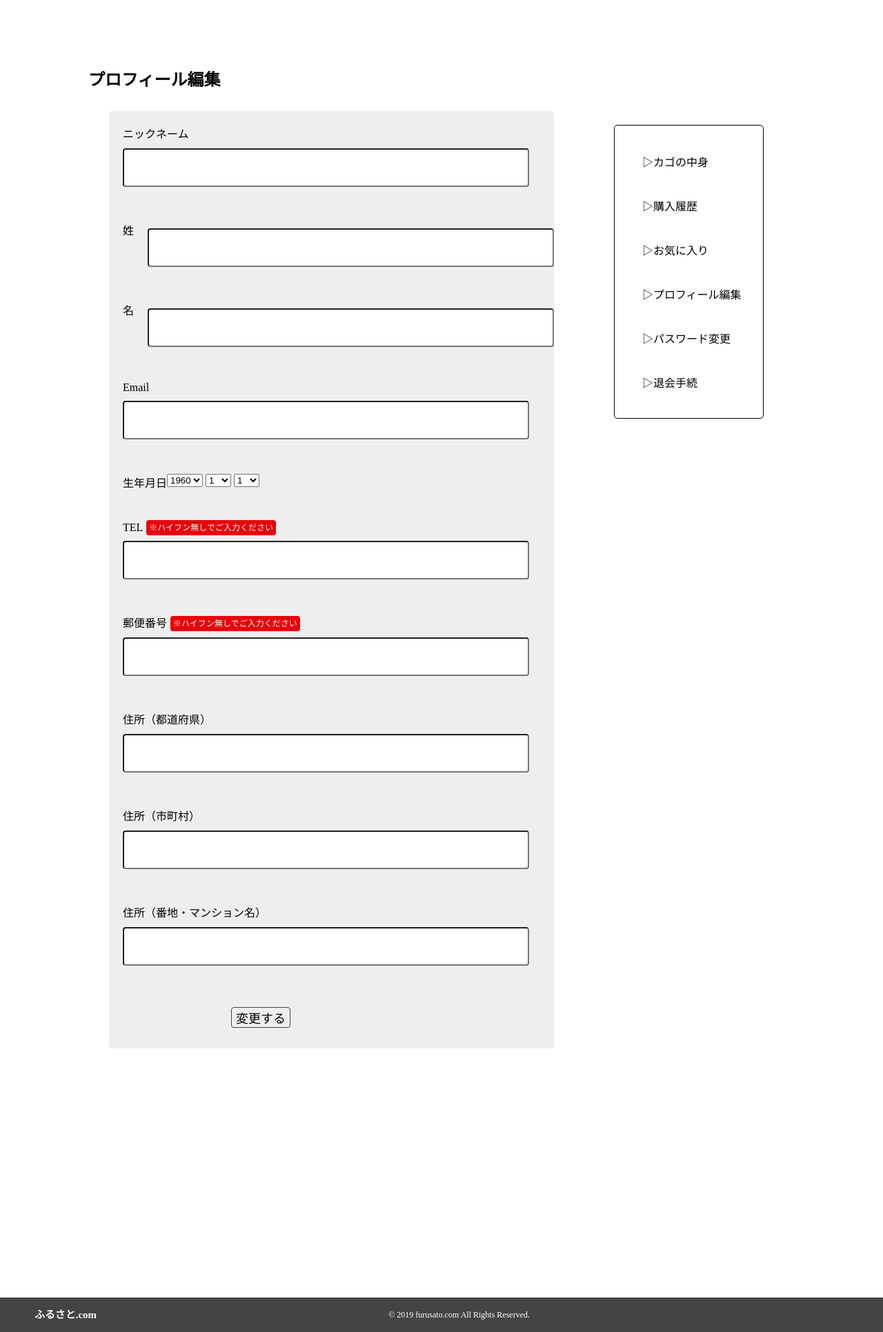
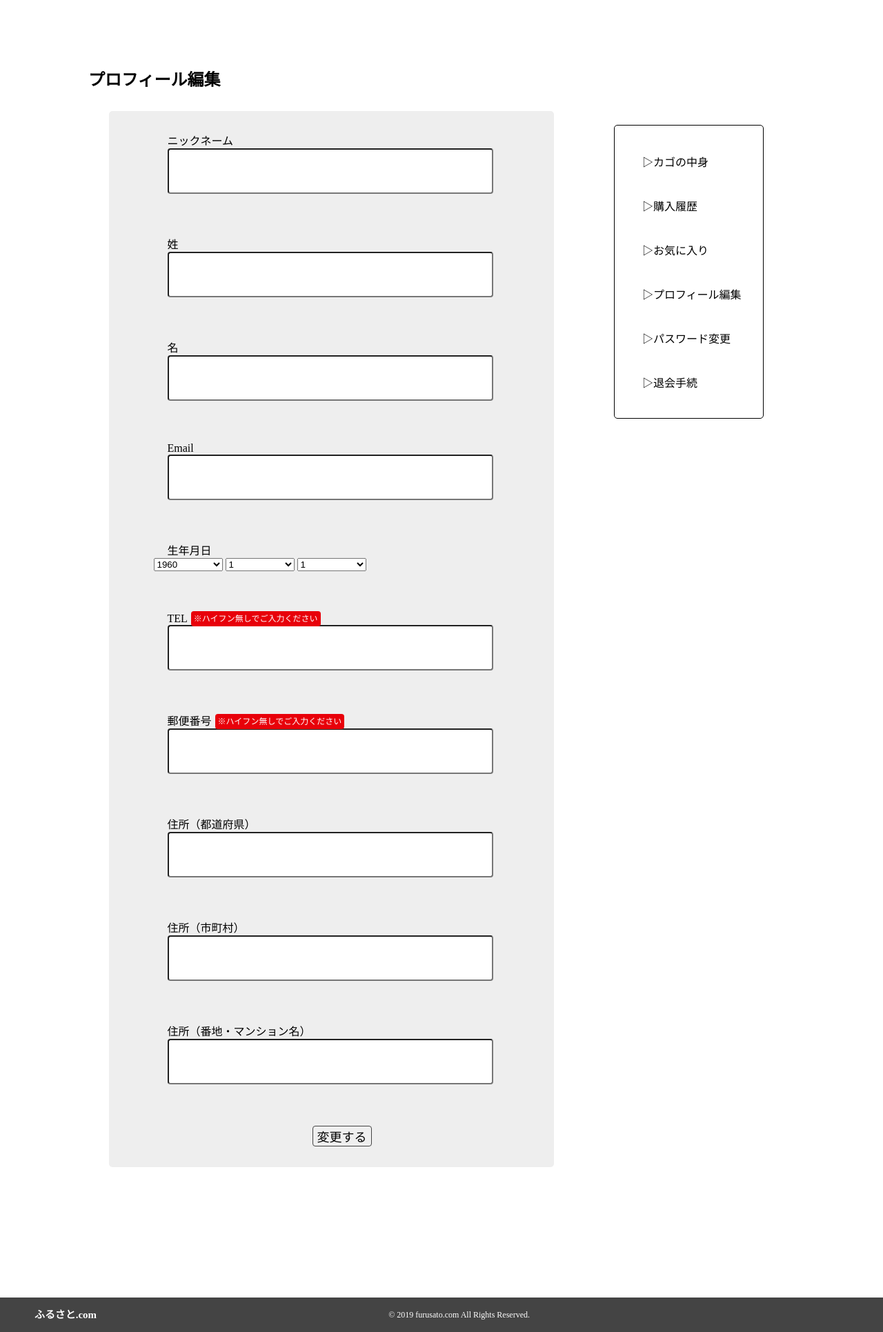
Before and after one commit to XIAO100he/Locigram, a PHP site: page /profEdit.php in a window 1280 px wide. Shown: the part 85-2016 px from the top of the page at 69% size. Run offline with PHP 8.4, Linux system fonts and the light colour scheme; the visitor is signed in with stand-in values (Sample User, id 1); data that the repository does not hold is empty; some libraries are stand-ins or nearby versions.

Commit message:
Edit css

```diff
--- a/style.css
+++ b/style.css
@@ -123,9 +123,9 @@ input[type="text"],input[type="password"]{
 	margin-left:20px;
 	font-size:15px;
 	border-radius: 4px;
+	display: block;
 }
-input[type="submit"]{
-	margin:0 auto;
+.signup-btn, .login-do-btn{
 	font-size:18px;
 	margin-top:50px;
 	margin-left:177px;
@@ -317,29 +317,6 @@ form{
 	top: -.1em;
 	white-space: nowrap;
 }
-input[type="text"],input[type="password"]{
-	height:50px;
-	width:90%;
-	margin-top:10px;
-	margin-left:20px;
-	font-size:15px;
-	border-radius: 4px;
-}
-input[type="submit"]{
-	margin:0 auto;
-	font-size:18px;
-	margin-top:50px;
-	margin-left:177px;
-	margin-bottom:30px;
-	border:1px solid #444;
-	border-radius: 4px;
-	cursor: pointer;
-}
-input[type="submit"]:hover{
-	background: #444;
-	color:white;
-	cursor: pointer;
-}
 
 .area-msg{
 	margin-top:10px;
@@ -370,7 +347,7 @@ label.err input{
 	min-height:640px;
 	float:left;
 }
-/*****************サイドバック********************/
+/*****************サイドバー********************/
 .my-side_wrapper{
 	width:30%;
 	min-height:640px;
@@ -403,6 +380,31 @@ label.err input{
 	height:1700px;
 	float:left;
 }
+.profContent_wrapper{
+	width:80%;
+	margin:0 auto;
+}
+.sub_theme{
+	width:100%;
+	margin-top:10px;
+}
+select{
+	width:100px;
+
+}
 .change-prf-btn{
-	margin-right:200px;
+	font-size:18px;
+	margin-top:50px;
+	margin-left:230px;
+	margin-bottom:30px;
+	border:1px solid #444;
+	border-radius: 4px;
+	cursor: pointer;
 }
+
+/*****************パスワード変更****************/
+.passRe-wrapper{
+	width:70%;
+	height:1700px;
+	float:left;
+}
```
